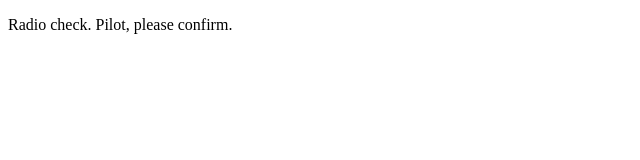
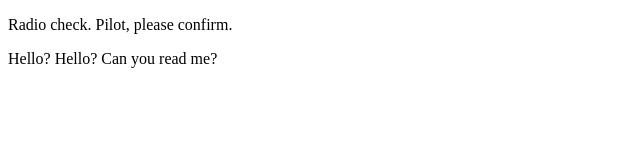
Before and after one commit to seabass58/communication-log, a plain HTML site: page index.html in a window 1280 px wide. Shown: the whole page, without its empty margins (0-640 px from the left). Drawn offline with Linux system fonts and the light colour scheme.

Commit message:
new message

```diff
--- a/index.html
+++ b/index.html
@@ -3,4 +3,8 @@
    <body>
       <p>Radio check. Pilot, please confirm.</p>
    </body>
+
+   <body>
+      <p>Hello? Hello? Can you read me?</p>
+   </body>
 </html>
```
